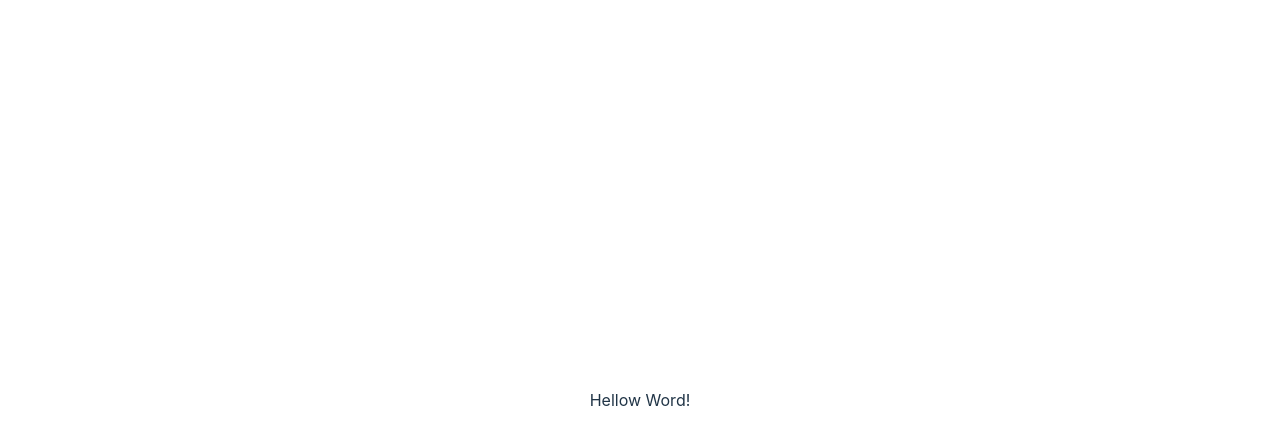
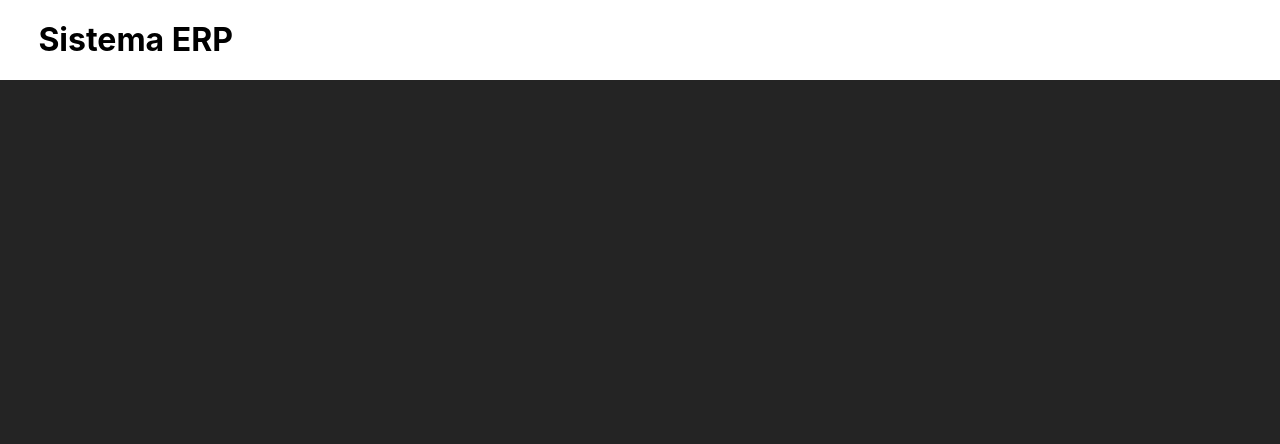
Before and after one commit to Dav1dSo/ERP_Front-End, a React (Vite) app: page / in a window 1280 px wide. Shown: the top 444 px of the page. Built offline with nearby package versions, Linux system fonts and the light colour scheme.

Commit message:
feat: created component navbar.

```diff
--- a/src/App.css
+++ b/src/App.css
@@ -1,6 +1 @@
-#root {
-  max-width: 1280px;
-  margin: 0 auto;
-  padding: 2rem;
-  text-align: center;
-}
+* {margin: 0; padding: 0;}
--- a/src/App.jsx
+++ b/src/App.jsx
@@ -1,10 +1,12 @@
-import './App.css'
+import "./App.css";
+import NavBar from "./components/NavBar";
 
 function App() {
-
   return (
-    <>Hellow Word!</>
-  )
+    <>
+      <NavBar />
+    </>
+  );
 }
 
-export default App
+export default App;
--- /dev/null
+++ b/src/components/NavBar-style.jsx
@@ -0,0 +1,23 @@
+import styled from "styled-components";
+
+const Wrap = styled.div`
+  display: flex;
+  justify-content: center;
+`;
+
+const ContainerNav = styled.div`
+  height: 10vh;
+  width: 100vw;
+  /* background-color: #75e2f0; */
+  background-color: #ffff;
+  display: flex;
+  align-items: center;
+
+  h1 {
+    margin: 3%;
+    color: black
+  }
+
+`;
+
+export { Wrap, ContainerNav };
--- /dev/null
+++ b/src/components/NavBar.jsx
@@ -0,0 +1,13 @@
+import { ContainerNav, Wrap } from "./NavBar-style";
+
+const NavBar = () => {
+  return (
+    <Wrap>
+      <ContainerNav>
+        <h1> Sistema ERP</h1>
+      </ContainerNav>
+    </Wrap>
+  );
+};
+
+export default NavBar;
--- a/src/index.css
+++ b/src/index.css
@@ -13,28 +13,6 @@
   text-rendering: optimizeLegibility;
   -webkit-font-smoothing: antialiased;
   -moz-osx-font-smoothing: grayscale;
-}
-
-a {
-  font-weight: 500;
-  color: #646cff;
-  text-decoration: inherit;
-}
-a:hover {
-  color: #535bf2;
-}
-
-body {
-  margin: 0;
-  display: flex;
-  place-items: center;
-  min-width: 320px;
-  min-height: 100vh;
-}
-
-h1 {
-  font-size: 3.2em;
-  line-height: 1.1;
 }
 
 button {
@@ -55,16 +33,3 @@ button:focus,
 button:focus-visible {
   outline: 4px auto -webkit-focus-ring-color;
 }
-
-@media (prefers-color-scheme: light) {
-  :root {
-    color: #213547;
-    background-color: #ffffff;
-  }
-  a:hover {
-    color: #747bff;
-  }
-  button {
-    background-color: #f9f9f9;
-  }
-}
```
